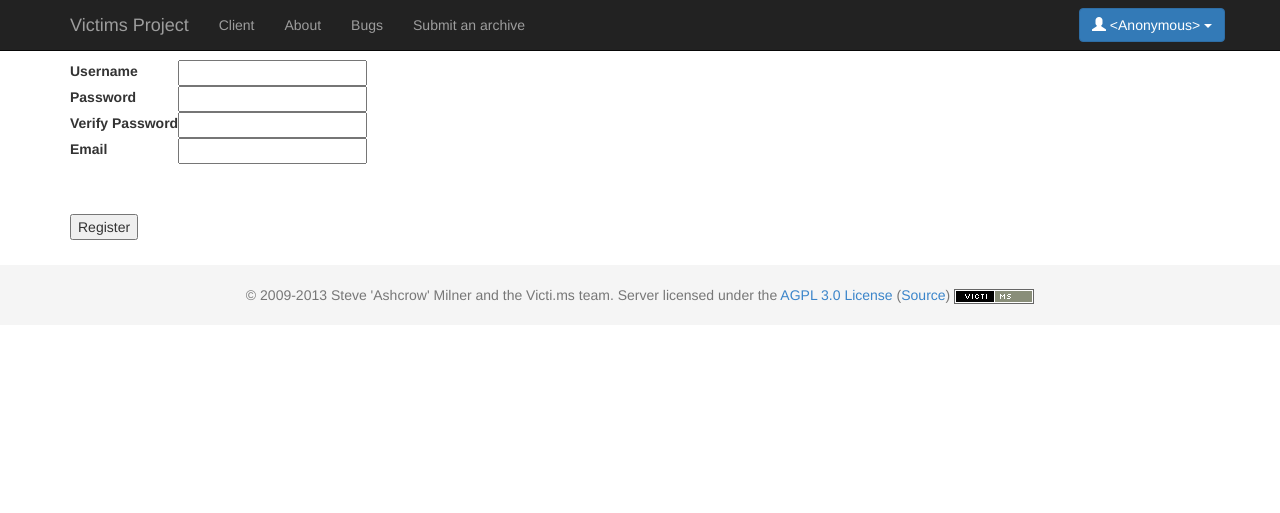
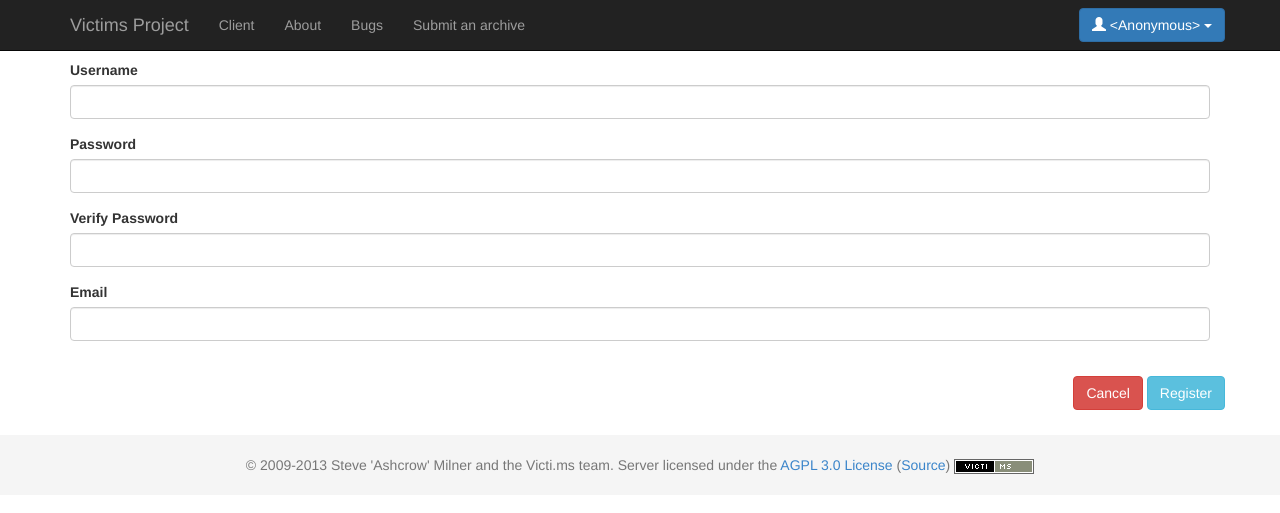
Before and after one commit to victims/victims-web, a Flask app: template src/victims_web/blueprints/auth/templates/register.html in a window 1280 px wide. Shown: the top 513 px of the page. Run offline with Flask 2, Linux system fonts and the light colour scheme; the template is opened without the code that fills it: values that come from a table or form of the project are taken from there, others are empty; parts of the project's set-up code (start-up, migrations or seed data) failed here and were passed over; some libraries are stand-ins or nearby versions.

Commit message:
Update registration page

```diff
--- a/src/victims_web/blueprints/auth/templates/register.html
+++ b/src/victims_web/blueprints/auth/templates/register.html
@@ -1,21 +1,20 @@
 {% extends "base.html" %}
+{% import "bootstrap/wtf.html" as wtf %}
 
 {% block title %}register{% endblock %}
 
 {% block content %}
-<form method="POST" action="{{ url_for('.register_user') }}">
-    <table>
-            {% for fieldname in ['username', 'password', 'verify_password', 'email'] %}
-            <tr>
-                {% set field = form._fields[fieldname]%}
-                <th>{{ field.label }}</th>
-                <td>{{ field }}</td>
-            </tr>
-            {% endfor %}
-    </table>
+<form class="form form-vertical" method="post" role="form" action="{{ url_for('.register_user') }}">
+    {% for fieldname in ['username', 'password', 'verify_password', 'email'] %}
+        {% set field = form._fields[fieldname]%}
+        {{ wtf.form_field(field) }}
+    {% endfor %}
+    {{ wtf.form_field(form.recaptcha) }}
     <br>
-    <p>{{ form.recaptcha }}</p>
-    <br>
-    <input type="submit" value="Register" />
+    <div class="container" align="right">
+        <a type="button" action="{{ url_for('ui.index') }}" class="btn btn-danger">Cancel</a>
+        <button type="submit" class="btn btn-info">Register</button>
+
+    </div>
 </form>
 {% endblock %}
```
